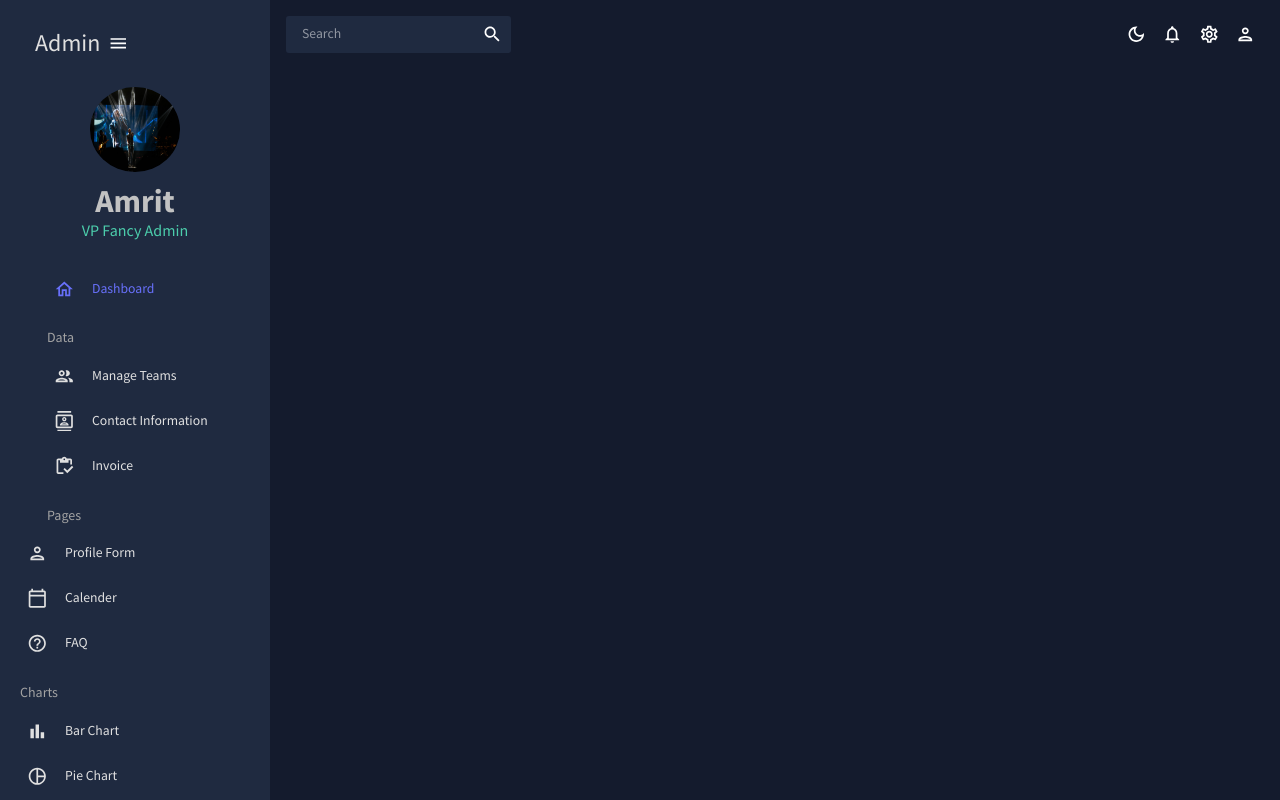
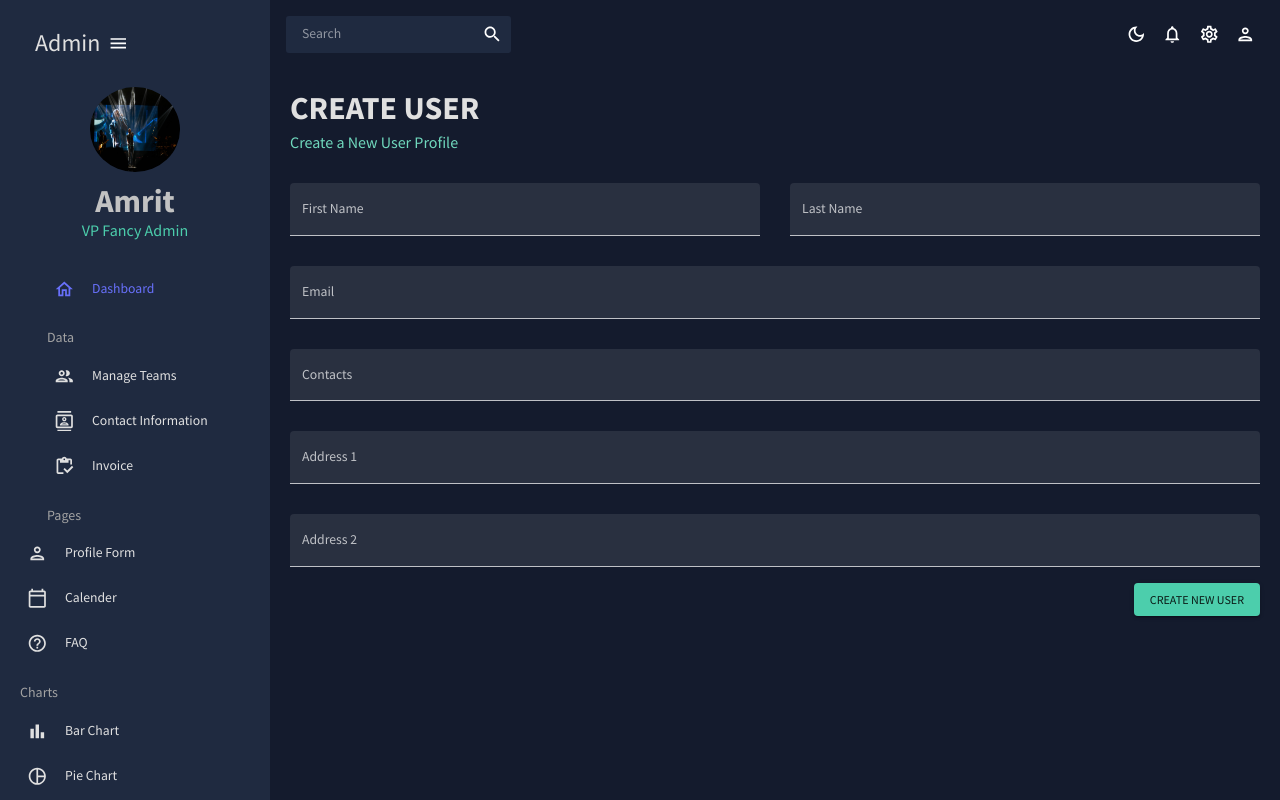
Before and after one commit to Ayush-Pyakurel/React-admin-dashboard, a React (Create React App) app: page /form in a window 1280 px wide. Built offline with nearby package versions, Linux system fonts and the light colour scheme.

Commit message:
Create Public Form style form

```diff
--- a/src/App.js
+++ b/src/App.js
@@ -8,7 +8,7 @@
 import Invoices from "./scenes/invoices/Invoices";
 import Contacts from "./scenes/contacts/Contacts";
 // import Bar from "./scenes/bar";
-// import Form from "./scenes/form";
+import Form from "./scenes/forms/Form";
 // import Line from "./scenes/line";
 // import Pie from "./scenes/pie";
 // import FAQ from "./scenes/faq";
@@ -32,7 +32,7 @@
               <Route path="/contacts" element={<Contacts />} />
               <Route path="/invoice" element={<Invoices />} />
               {/* <Route path="/bar" element={<Bar />} /> */}
-              {/* <Route path="/form" element={<Form />} /> */}
+              <Route path="/form" element={<Form />} />
               {/* <Route path="/line" element={<Line />} /> */}
               {/* <Route path="/pie" element={<Pie />} /> */}
               {/* <Route path="/faq" element={<FAQ />} /> */}
--- a/src/scenes/contacts/Contacts.jsx
+++ b/src/scenes/contacts/Contacts.jsx
@@ -4,7 +4,7 @@
 import { tokens } from "../../theme";
 import { mockDataContacts } from "../../data/mockData";
 import Header from "../../components/Header";
-import { borderBottom } from "@mui/system";
+
 
 const Contacts = () => {
   const theme = useTheme();
--- /dev/null
+++ b/src/scenes/forms/Form.jsx
@@ -0,0 +1,192 @@
+import { Box, Typography, Button, TextField } from "@mui/material";
+import { Formik } from "formik";
+import * as yup from "yup";
+import useMediaQuery from "@mui/material/useMediaQuery";
+import Header from "../../components/Header";
+
+const initialValues = {
+  firstName: "",
+  lastName: "",
+  email: "",
+  contact: "",
+  address1: "",
+  address2: "",
+};
+
+const phoneRegExp =
+  /^((\+[1-9]{1,4}[ -]?)|(\([0-9]{2,3}\)[ -]?)|([0-9]{2,4})[ -]?)*?[0-9]{3,4}[ -]?[0-9]{3,4}$/;
+
+//validation schema using YUP
+const userSchema = yup.object().shape({
+  firstName: yup.string().required("First name is required!"),
+  lastName: yup.string().required("Last name is required!"),
+  email: yup.string().email("Invalid email!").required("Email is required!"),
+  contact: yup
+    .string()
+    .matches(phoneRegExp, "Phone number is not valid")
+    .required("Contact is required!"),
+  address1: yup.string().required("Address 1 is required!"),
+  address2: yup.string().required("Address 2 is required!"),
+});
+
+const Form = () => {
+  const isNonMobile = useMediaQuery("(min-width: 600px)");
+  const handleFormSubmit = values => {
+    console.log(values, "form value");
+  };
+
+  return (
+    <Box margin="20px">
+      <Header title="CREATE USER" subtitle="Create a New User Profile" />
+      <Formik
+        onSubmit={handleFormSubmit}
+        initialValues={initialValues}
+        validationSchema={userSchema}
+      >
+        {({
+          values,
+          errors,
+          touched,
+          handleBlur,
+          handleChange,
+          handleSubmit,
+        }) => (
+          <form onSubmit={handleSubmit}>
+            <Box
+              display="grid"
+              gap="30px"
+              gridTemplateColumns="repeat(4, minmax(0, 1fr))"
+              sx={{
+                "& > div": {
+                  gridColumn: isNonMobile ? undefined : "span 4",
+                },
+              }}
+            >
+              <TextField
+                fullWidth
+                variant="filled"
+                type="text"
+                label="First Name"
+                onBlur={handleBlur}
+                onChange={handleChange}
+                value={values.firstName}
+                name="firstName"
+                error={!!touched.firstName && !!errors.firstName}
+                helperText={touched.firstName && errors.firstName}
+                sx={{
+                  gridColumn: "span 2",
+                  "& .css-1m1f1hj-MuiFormLabel-root-MuiInputLabel-root": {
+                    color: "white",
+                    fontSize: "medium",
+                  },
+                }}
+              />
+              <TextField
+                fullWidth
+                label="Last Name"
+                onBlur={handleBlur}
+                onChange={handleChange}
+                value={values.lastName}
+                variant="filled"
+                type="text"
+                name="lastName"
+                error={!!touched.lastName && !!errors.lastName}
+                helperText={touched.lastName && errors.lastName}
+                sx={{
+                  gridColumn: "span 2",
+                  "& .css-1m1f1hj-MuiFormLabel-root-MuiInputLabel-root": {
+                    color: "white",
+                    fontSize: "medium",
+                  },
+                }}
+              />
+              <TextField
+                fullWidth
+                name="email"
+                label="Email"
+                onChange={handleChange}
+                onBlur={handleBlur}
+                value={values.email}
+                type="email"
+                error={!!touched.email && !!errors.email}
+                variant="filled"
+                helperText={touched.email && errors.email}
+                sx={{
+                  gridColumn: "span 4",
+                  "& .css-1m1f1hj-MuiFormLabel-root-MuiInputLabel-root": {
+                    color: "white",
+                    fontSize: "medium",
+                  },
+                }}
+              />
+              <TextField
+                fullWidth
+                label="Contacts"
+                type="text"
+                variant="filled"
+                onBlur={handleBlur}
+                onChange={handleChange}
+                name="contact"
+                value={values.contact}
+                error={!!touched.contact && !!errors.contact}
+                helperText={touched.contact && errors.contact}
+                sx={{
+                  gridColumn: "span 4",
+                  "& .css-1m1f1hj-MuiFormLabel-root-MuiInputLabel-root": {
+                    color: "white",
+                    fontSize: "medium",
+                  },
+                }}
+              />
+              <TextField
+                fullWidth
+                name="address1"
+                label="Address 1"
+                variant="filled"
+                onChange={handleChange}
+                onBlur={handleBlur}
+                value={values.address1}
+                type="text"
+                error={!!touched.address1 && !!errors.address1}
+                helperText={touched.address1 && errors.address1}
+                sx={{
+                  gridColumn: "span 4",
+                  "& .css-1m1f1hj-MuiFormLabel-root-MuiInputLabel-root": {
+                    color: "white",
+                    fontSize: "medium",
+                  },
+                }}
+              />
+              <TextField
+                fullWidth
+                name="address2"
+                variant="filled"
+                value={values.address2}
+                label="Address 2"
+                type="text"
+                onChange={handleChange}
+                onBlur={handleBlur}
+                error={!!touched.address2 && !!errors.address2}
+                helperText={touched.address2 && errors.address2}
+                sx={{
+                  gridColumn: "span 4",
+                  "& .css-1m1f1hj-MuiFormLabel-root-MuiInputLabel-root": {
+                    color: "white",
+                    fontSize: "medium",
+                  },
+                }}
+              />
+            </Box>
+            <Box marginTop="1rem" display="flex" justifyContent="flex-end">
+              <Button type="submit" color="secondary" variant="contained">
+                Create New User
+              </Button>
+            </Box>
+          </form>
+        )}
+      </Formik>
+    </Box>
+  );
+};
+
+export default Form;
--- a/src/scenes/global/topbar/Topbar.jsx
+++ b/src/scenes/global/topbar/Topbar.jsx
@@ -22,7 +22,7 @@
         backgroundColor={colors.primary[400]}
         borderRadius="3px"
       >
-        <InputBase sx={{ ml: 2, flex: 1 }} placeholder="Search" />
+        <InputBase sx={{ ml: 2, flex: 1 }} placeholder="Search"/>
         <IconButton type="button" sx={{ p: 1 }}>
           <SearchIcon />
         </IconButton>
--- a/src/scenes/team/Team.jsx
+++ b/src/scenes/team/Team.jsx
@@ -42,7 +42,7 @@
       headerName: "Access Level",
       flex: 1,
       headerAlign: "center",
-      renderCell: ({ row: { access } }) => {
+      renderCell: ({ row: { access} }) => {
         return (
           <Box
             width="60%"
```
